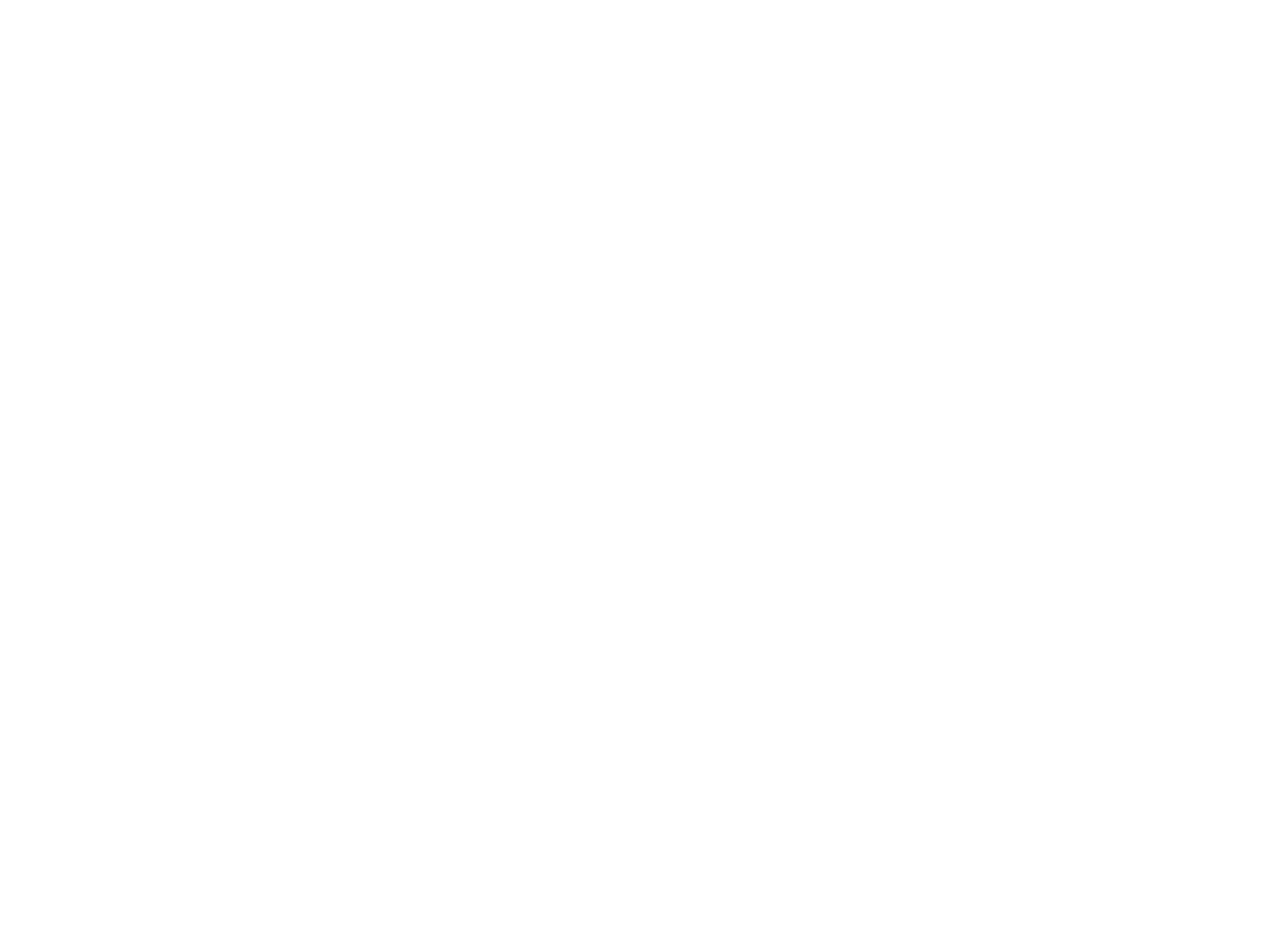
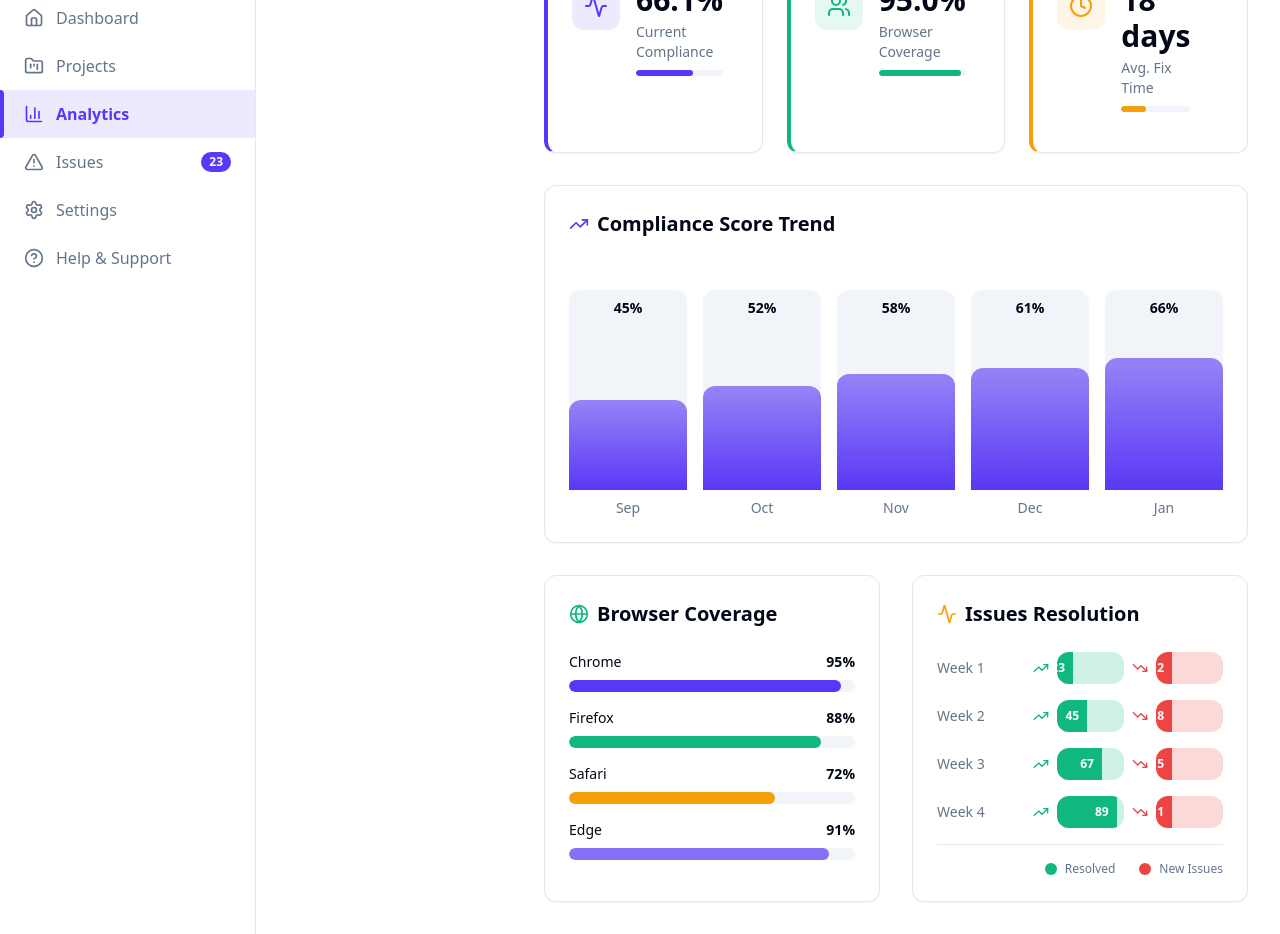
Before and after one commit to lucylow/compat-guard, a React (Vite) app: page /analytics in a window 1280 px wide. Before the commit this address had no page. Shown: the part 260-1194 px from the top of the page. Before the commit the page ends 800 px from the top, so only its background shows below. Built offline with nearby package versions, Linux system fonts and the light colour scheme.

Commit message:
Add analytics page

```diff
--- a/src/App.tsx
+++ b/src/App.tsx
@@ -2,6 +2,7 @@ import React from 'react';
 import { BrowserRouter as Router, Routes, Route } from 'react-router-dom';
 import Landing from './pages/Landing';
 import Index from './pages/Index';
+import Analytics from './pages/Analytics';
 
 function App() {
   return (
@@ -9,6 +10,7 @@ function App() {
       <Routes>
         <Route path="/" element={<Landing />} />
         <Route path="/dashboard" element={<Index />} />
+        <Route path="/analytics" element={<Analytics />} />
       </Routes>
     </Router>
   );
--- a/src/components/Sidebar.tsx
+++ b/src/components/Sidebar.tsx
@@ -1,11 +1,12 @@
 import React, { useState } from 'react';
 import { Home, FolderKanban, BarChart3, AlertTriangle, Settings, HelpCircle, ChevronLeft, ChevronRight, Shield } from 'lucide-react';
+import { useNavigate, useLocation } from 'react-router-dom';
 
 interface NavItem {
   icon: typeof Home;
   label: string;
   badge?: number;
-  active?: boolean;
+  path: string;
 }
 
 interface SidebarProps {
@@ -14,14 +15,16 @@ interface SidebarProps {
 
 export const Sidebar = ({ onNavigate }: SidebarProps) => {
   const [collapsed, setCollapsed] = useState(false);
+  const navigate = useNavigate();
+  const location = useLocation();
 
   const navItems: NavItem[] = [
-    { icon: Home, label: 'Dashboard', active: true },
-    { icon: FolderKanban, label: 'Projects' },
-    { icon: BarChart3, label: 'Analytics' },
-    { icon: AlertTriangle, label: 'Issues', badge: 23 },
-    { icon: Settings, label: 'Settings' },
-    { icon: HelpCircle, label: 'Help & Support' },
+    { icon: Home, label: 'Dashboard', path: '/dashboard' },
+    { icon: FolderKanban, label: 'Projects', path: '/dashboard' },
+    { icon: BarChart3, label: 'Analytics', path: '/analytics' },
+    { icon: AlertTriangle, label: 'Issues', badge: 23, path: '/dashboard' },
+    { icon: Settings, label: 'Settings', path: '/dashboard' },
+    { icon: HelpCircle, label: 'Help & Support', path: '/dashboard' },
   ];
 
   return (
@@ -62,17 +65,21 @@ export const Sidebar = ({ onNavigate }: SidebarProps) => {
       <nav className="flex-1 py-4">
       {navItems.map((item) => {
         const Icon = item.icon;
+        const isActive = location.pathname === item.path;
         return (
           <button
             key={item.label}
-              onClick={() => onNavigate?.(item.label)}
+            onClick={() => {
+              navigate(item.path);
+              onNavigate?.(item.label);
+            }}
             className={`w-full flex items-center gap-3 px-6 py-3 transition-all relative group ${
-                item.active
+              isActive
                 ? 'text-primary bg-primary/10 font-semibold'
                 : 'text-muted-foreground hover:text-primary hover:bg-primary/5'
             }`}
           >
-              {item.active && <div className="absolute left-0 top-0 h-full w-1 bg-primary rounded-r" />}
+            {isActive && <div className="absolute left-0 top-0 h-full w-1 bg-primary rounded-r" />}
             <Icon className="w-5 h-5 flex-shrink-0" />
             {!collapsed && (
               <>
--- /dev/null
+++ b/src/pages/Analytics.tsx
@@ -0,0 +1,176 @@
+import React from 'react';
+import { Header } from '../components/Header';
+import { Sidebar } from '../components/Sidebar';
+import { TrendingUp, TrendingDown, Users, Globe, Clock, Activity } from 'lucide-react';
+import { StatsCard } from '../components/StatsCard';
+
+const Analytics = () => {
+  const complianceHistory = [
+    { month: 'Sep', score: 45 },
+    { month: 'Oct', score: 52 },
+    { month: 'Nov', score: 58 },
+    { month: 'Dec', score: 61 },
+    { month: 'Jan', score: 66 },
+  ];
+
+  const browserBreakdown = [
+    { name: 'Chrome', coverage: 95, color: 'bg-primary' },
+    { name: 'Firefox', coverage: 88, color: 'bg-secondary' },
+    { name: 'Safari', coverage: 72, color: 'bg-accent' },
+    { name: 'Edge', coverage: 91, color: 'bg-primary/70' },
+  ];
+
+  const issuesTrend = [
+    { week: 'Week 1', resolved: 23, new: 12 },
+    { week: 'Week 2', resolved: 45, new: 8 },
+    { week: 'Week 3', resolved: 67, new: 15 },
+    { week: 'Week 4', resolved: 89, new: 11 },
+  ];
+
+  return (
+    <div className="min-h-screen bg-background">
+      <Header />
+      <div className="flex">
+        <Sidebar />
+        <main className="flex-1 p-8 ml-64">
+          <div className="max-w-7xl mx-auto">
+            <h1 className="text-4xl font-bold text-foreground mb-2">Analytics</h1>
+            <p className="text-muted-foreground mb-8">Track your compatibility improvements over time</p>
+
+            {/* Stats Overview */}
+            <div className="grid grid-cols-1 md:grid-cols-3 gap-6 mb-8">
+              <StatsCard
+                icon={Activity}
+                value="66.1%"
+                label="Current Compliance"
+                progress={66}
+                trend="+12.3%"
+                trendUp={true}
+                variant="primary"
+              />
+              <StatsCard
+                icon={Users}
+                value="95.0%"
+                label="Browser Coverage"
+                progress={95}
+                trend="+8.7%"
+                trendUp={true}
+                variant="success"
+              />
+              <StatsCard
+                icon={Clock}
+                value="18 days"
+                label="Avg. Fix Time"
+                progress={35}
+                trend="-15%"
+                trendUp={true}
+                variant="warning"
+              />
+            </div>
+
+            {/* Compliance Trend Chart */}
+            <div className="bg-card rounded-xl p-6 shadow-sm border border-border mb-8 animate-fade-in">
+              <h2 className="text-xl font-semibold text-foreground mb-6 flex items-center gap-2">
+                <TrendingUp className="w-5 h-5 text-primary" />
+                Compliance Score Trend
+              </h2>
+              <div className="h-64 flex items-end justify-between gap-4">
+                {complianceHistory.map((item, idx) => (
+                  <div key={idx} className="flex-1 flex flex-col items-center gap-2">
+                    <div className="relative w-full bg-muted rounded-t-lg overflow-hidden" style={{ height: '200px' }}>
+                      <div
+                        className="absolute bottom-0 w-full bg-gradient-to-t from-primary to-primary/60 rounded-t-lg transition-all duration-500 hover:from-primary/80"
+                        style={{ height: `${(item.score / 100) * 200}px` }}
+                      />
+                      <div className="absolute top-2 left-0 right-0 text-center text-sm font-bold text-foreground">
+                        {item.score}%
+                      </div>
+                    </div>
+                    <span className="text-sm text-muted-foreground font-medium">{item.month}</span>
+                  </div>
+                ))}
+              </div>
+            </div>
+
+            <div className="grid grid-cols-1 lg:grid-cols-2 gap-8">
+              {/* Browser Coverage */}
+              <div className="bg-card rounded-xl p-6 shadow-sm border border-border animate-fade-in">
+                <h2 className="text-xl font-semibold text-foreground mb-6 flex items-center gap-2">
+                  <Globe className="w-5 h-5 text-secondary" />
+                  Browser Coverage
+                </h2>
+                <div className="space-y-4">
+                  {browserBreakdown.map((browser, idx) => (
+                    <div key={idx} className="space-y-2">
+                      <div className="flex justify-between items-center">
+                        <span className="text-sm font-medium text-foreground">{browser.name}</span>
+                        <span className="text-sm font-bold text-foreground">{browser.coverage}%</span>
+                      </div>
+                      <div className="h-3 bg-muted rounded-full overflow-hidden">
+                        <div
+                          className={`h-full ${browser.color} rounded-full transition-all duration-500`}
+                          style={{ width: `${browser.coverage}%` }}
+                        />
+                      </div>
+                    </div>
+                  ))}
+                </div>
+              </div>
+
+              {/* Issues Resolution Trend */}
+              <div className="bg-card rounded-xl p-6 shadow-sm border border-border animate-fade-in">
+                <h2 className="text-xl font-semibold text-foreground mb-6 flex items-center gap-2">
+                  <Activity className="w-5 h-5 text-accent" />
+                  Issues Resolution
+                </h2>
+                <div className="space-y-4">
+                  {issuesTrend.map((week, idx) => (
+                    <div key={idx} className="flex items-center gap-4">
+                      <div className="w-20 text-sm text-muted-foreground font-medium">{week.week}</div>
+                      <div className="flex-1 flex gap-2">
+                        <div className="flex-1 flex items-center gap-2">
+                          <TrendingUp className="w-4 h-4 text-secondary" />
+                          <div className="flex-1 h-8 bg-secondary/20 rounded-lg overflow-hidden">
+                            <div
+                              className="h-full bg-secondary flex items-center justify-end px-2 text-xs font-bold text-white transition-all duration-500"
+                              style={{ width: `${(week.resolved / 100) * 100}%` }}
+                            >
+                              {week.resolved}
+                            </div>
+                          </div>
+                        </div>
+                        <div className="flex-1 flex items-center gap-2">
+                          <TrendingDown className="w-4 h-4 text-destructive" />
+                          <div className="flex-1 h-8 bg-destructive/20 rounded-lg overflow-hidden">
+                            <div
+                              className="h-full bg-destructive flex items-center justify-end px-2 text-xs font-bold text-white transition-all duration-500"
+                              style={{ width: `${(week.new / 100) * 100}%` }}
+                            >
+                              {week.new}
+                            </div>
+                          </div>
+                        </div>
+                      </div>
+                    </div>
+                  ))}
+                  <div className="flex justify-end gap-6 pt-4 border-t border-border">
+                    <div className="flex items-center gap-2">
+                      <div className="w-3 h-3 bg-secondary rounded-sm" />
+                      <span className="text-xs text-muted-foreground">Resolved</span>
+                    </div>
+                    <div className="flex items-center gap-2">
+                      <div className="w-3 h-3 bg-destructive rounded-sm" />
+                      <span className="text-xs text-muted-foreground">New Issues</span>
+                    </div>
+                  </div>
+                </div>
+              </div>
+            </div>
+          </div>
+        </main>
+      </div>
+    </div>
+  );
+};
+
+export default Analytics;
```
Lines whose indentation alone changed are shown as unchanged.
